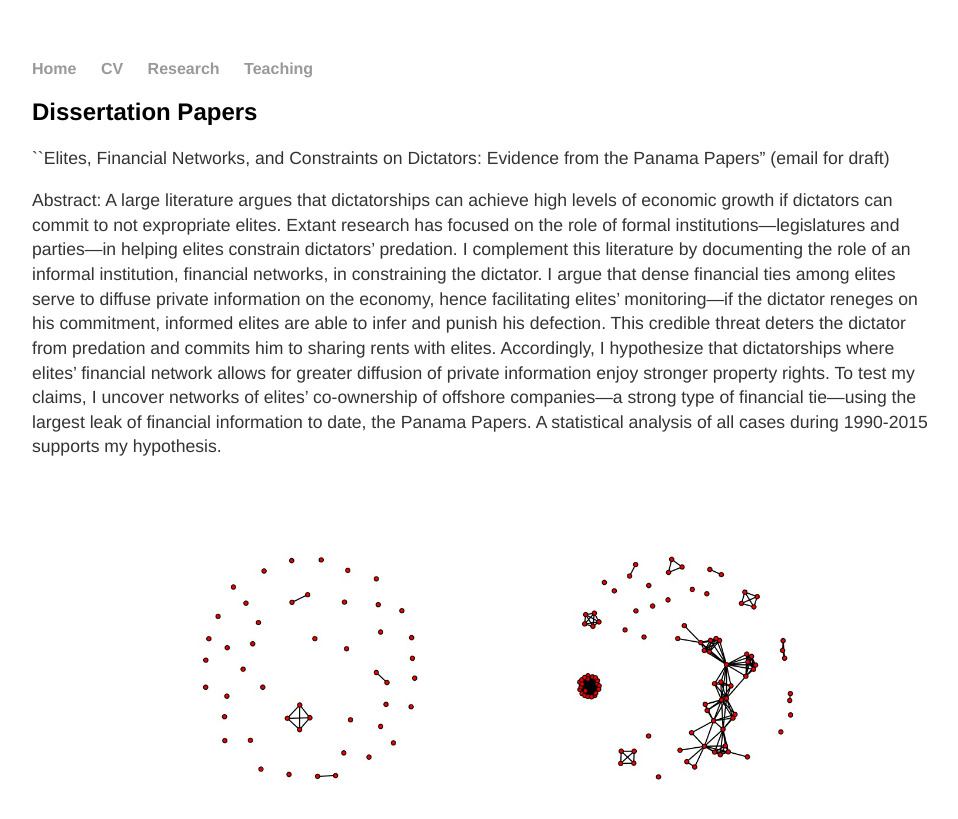
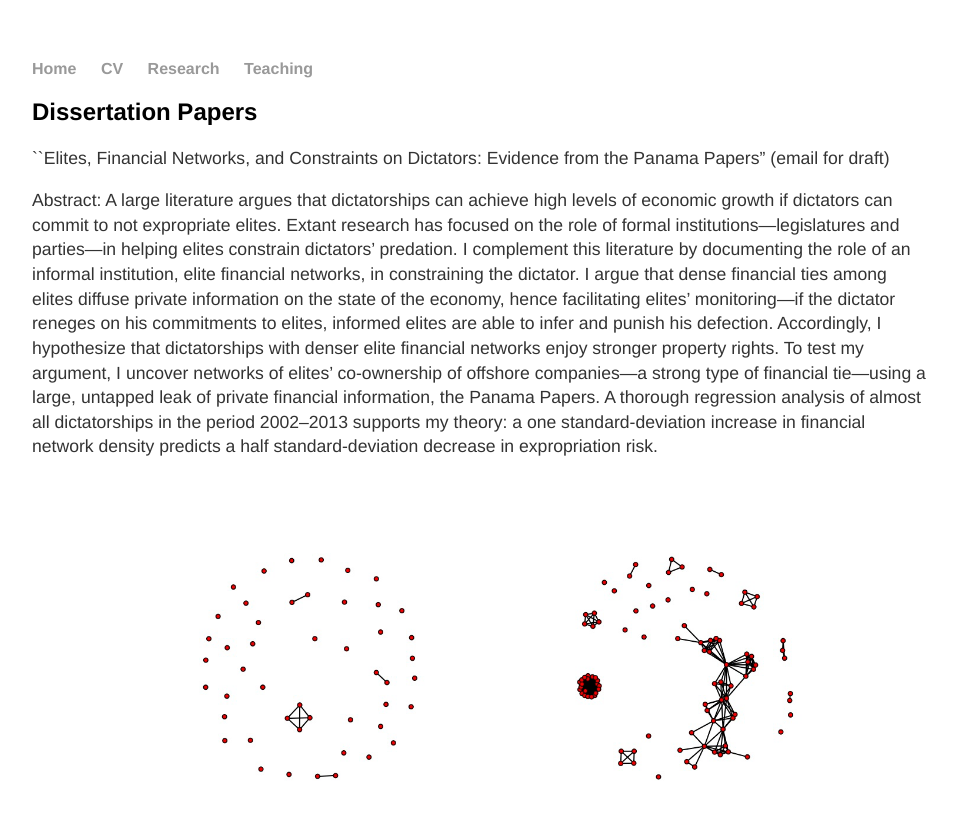
Before and after one commit to georgederpa/georgederpa, a Jekyll site: the page built from research/index.md, in a window 1280 px wide and 900 px high. Shown: the top 819 px of the window, without its empty margins (160-1118 px from the left). Built offline with Jekyll 4.4.1, drawn with Linux system fonts in a browser that asks for light colours; our own code applies the rules of GitHub Pages for plain Markdown files.

Commit message:
update pp abstract

```diff
--- a/research/index.md
+++ b/research/index.md
@@ -2,7 +2,7 @@
 
 ``Elites, Financial Networks, and Constraints on Dictators: Evidence from the Panama Papers" (email for draft)
 
-Abstract: A large literature argues that dictatorships can achieve high levels of economic growth if dictators can commit to not expropriate elites. Extant research has focused on the role of formal institutions—legislatures and parties—in helping elites constrain dictators’ predation. I complement this literature by documenting the role of an informal institution, financial networks, in constraining the dictator. I argue that dense financial ties among elites serve to diffuse private information on the economy, hence facilitating elites’ monitoring—if the dictator reneges on his commitment, informed elites are able to infer and punish his defection. This credible threat deters the dictator from predation and commits him to sharing rents with elites. Accordingly, I hypothesize that dictatorships where elites’ financial network allows for greater diffusion of private information enjoy stronger property rights. To test my claims, I uncover networks of elites’ co-ownership of offshore companies—a strong type of financial tie—using the largest leak of financial information to date, the Panama Papers. A statistical analysis of all cases during 1990-2015 supports my hypothesis.
+Abstract: A large literature argues that dictatorships can achieve high levels of economic growth if dictators can commit to not expropriate elites. Extant research has focused on the role of formal institutions---legislatures and parties---in helping elites constrain dictators' predation. I complement this literature by documenting the role of an informal institution, elite financial networks, in constraining the dictator. I argue that dense financial ties among elites diffuse private information on the state of the economy, hence facilitating elites' monitoring---if the dictator reneges on his commitments to elites, informed elites are able to infer and punish his defection. Accordingly, I hypothesize that dictatorships with denser elite financial networks enjoy stronger property rights. To test my argument, I uncover networks of elites' co-ownership of offshore companies---a strong type of financial tie---using a large, untapped leak of private financial information, the Panama Papers. A thorough regression analysis of almost all dictatorships in the period 2002--2013 supports my theory: a one standard-deviation increase in financial network density predicts a half standard-deviation decrease in expropriation risk.
 
 <div style="text-align:center" markdown="1">
 ![Chad vs. Botswana Network](/research/chadVSbotswana.png){: height="400px" width="750px"}
```
